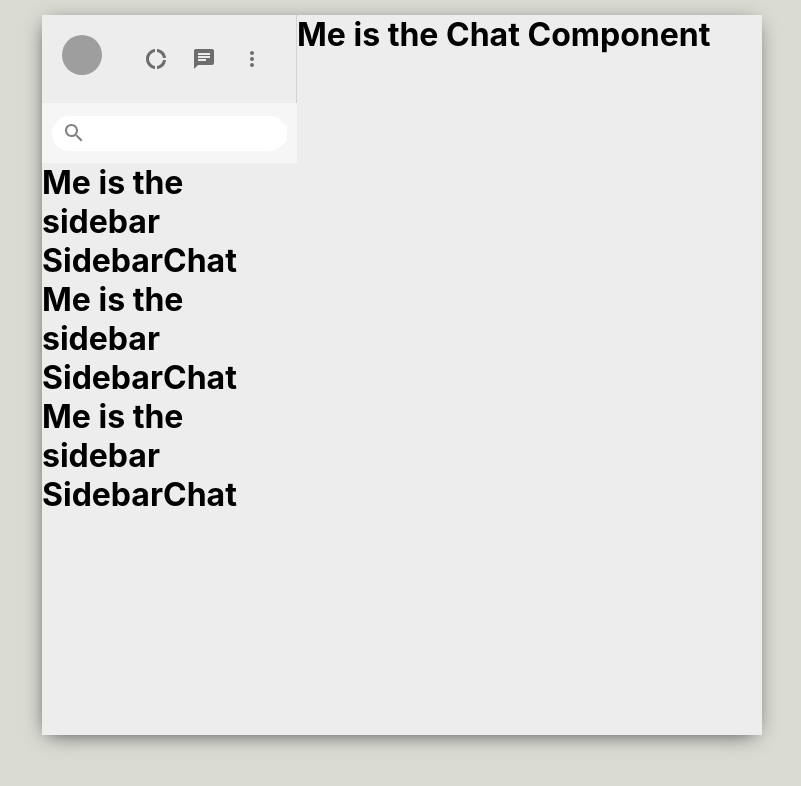
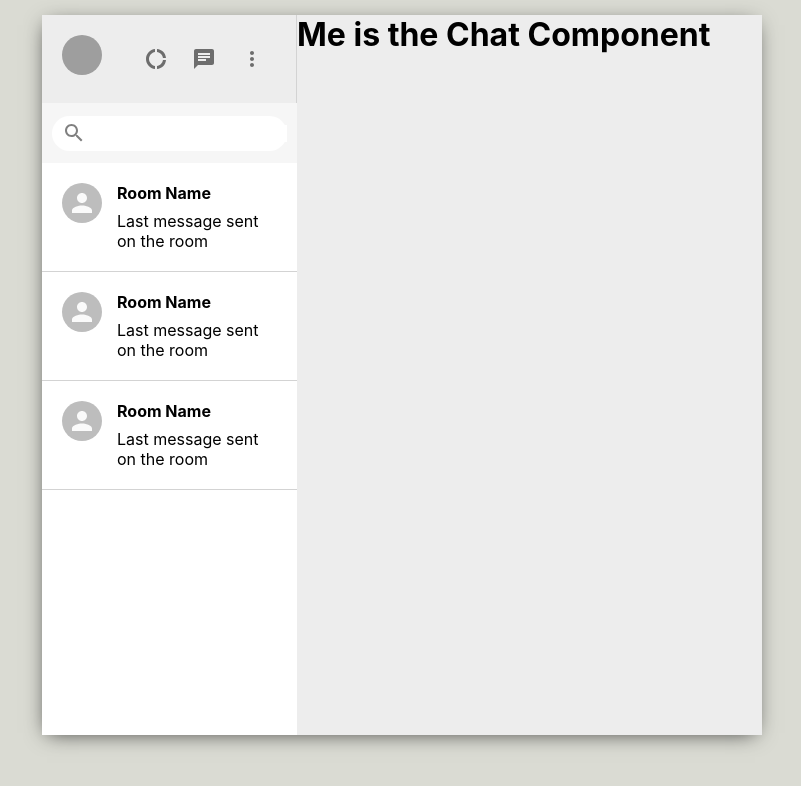
Before and after one commit to CannedShroud/whatsapp-mern, a React (Create React App) app: page / in a window 1280 px wide. Shown: the top 786 px of the page, without its empty margins (238-1039 px from the left). Built offline with nearby package versions, Linux system fonts and the light colour scheme; grey boxes are pictures that could not be loaded.

Commit message:
Complete SidebarChat component

```diff
--- a/src/Sidebar.css
+++ b/src/Sidebar.css
@@ -50,3 +50,8 @@
   margin-left: 10px;
   outline-width: 0;
 }
+
+.sidebar__chats{
+  flex: 1;
+  background-color: white;
+}
--- a/src/SidebarChat.css
+++ b/src/SidebarChat.css
@@ -0,0 +1,18 @@
+.sidebarChat {
+  display: flex;
+  padding: 20px;
+  cursor: pointer;
+  border-bottom: 1px solid lightgray;
+}
+.sidebarChat:hover {
+  background-color: #ebebeb;
+}
+
+.sidebarChat__info > h2 {
+  font-size: 16px;
+  margin-bottom: 8px;
+}
+
+.sidebarChat__info {
+  margin-left: 15px;
+}
--- a/src/SidebarChat.js
+++ b/src/SidebarChat.js
@@ -1,10 +1,15 @@
+import { Avatar } from "@material-ui/core";
 import React from "react";
 import "./SidebarChat.css";
 
 function SidebarChat() {
   return (
     <div className="sidebarChat">
-      <h1>Me is the sidebar SidebarChat</h1>
+      <Avatar />
+      <div className="sidebarChat__info">
+        <h2>Room Name</h2>
+        <p>Last message sent on the room</p>
+      </div>
     </div>
   );
 }
```
